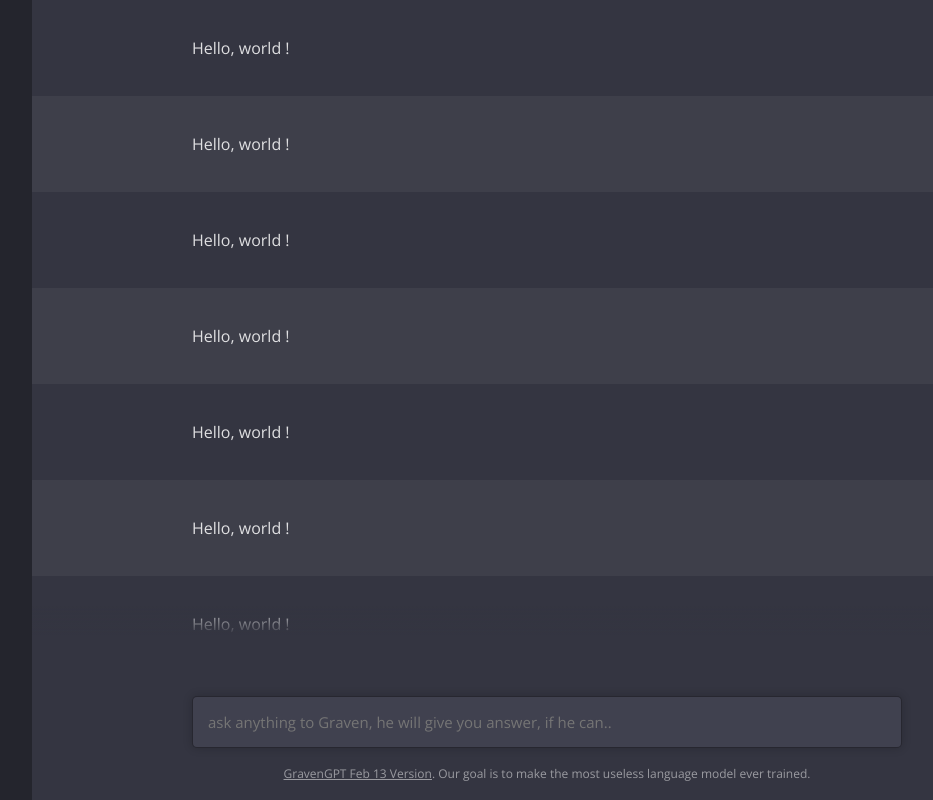
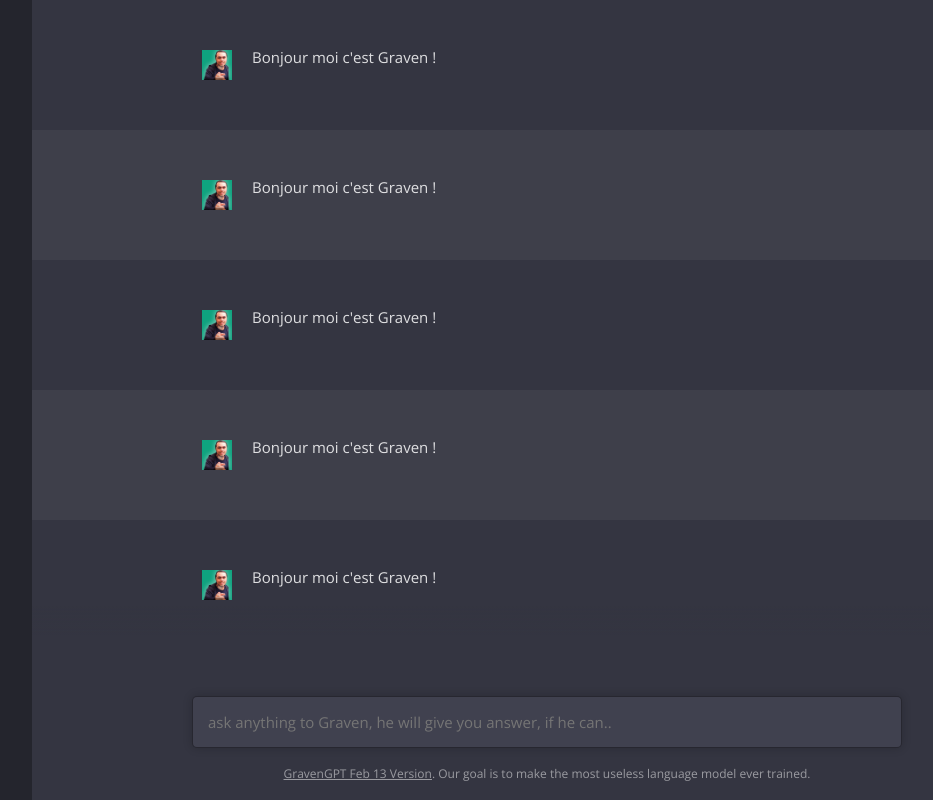
Before and after one commit to ermos/gravengpt, a Vue app: page / in a window 1280 px wide. Shown: the whole page, without its empty margins (218-1151 px from the left). Built offline with nearby package versions, Linux system fonts and the light colour scheme.

Commit message:
feat: add graven head

```diff
--- a/src/components/Message.vue
+++ b/src/components/Message.vue
@@ -5,7 +5,8 @@
 <template>
 <div class="message">
   <div class="message__content">
-    Hello, world !
+    <img class="message__avatar" src="/images/graven.jpg" alt="it's graven !" width="269" height="269" />
+    <p class="message__text">Bonjour moi c'est Graven !</p>
   </div>
 </div>
 </template>
@@ -15,9 +16,22 @@
   padding: var(--spacing-medium);
 
   &__content {
+    display: flex;
+    align-items: flex-start;
     max-width: var(--conversation-size);
     margin: auto;
     padding: var(--spacing-medium);
   }
+
+  &__avatar {
+    width: 30px;
+    height: 30px;
+    margin: var(--spacing-little);
+  }
+
+  &__text {
+    margin: var(--spacing-little);
+    font-size: 1.5rem;
+  }
 }
 </style>
```
Also changed, not shown: public/images/graven.jpg (added).
